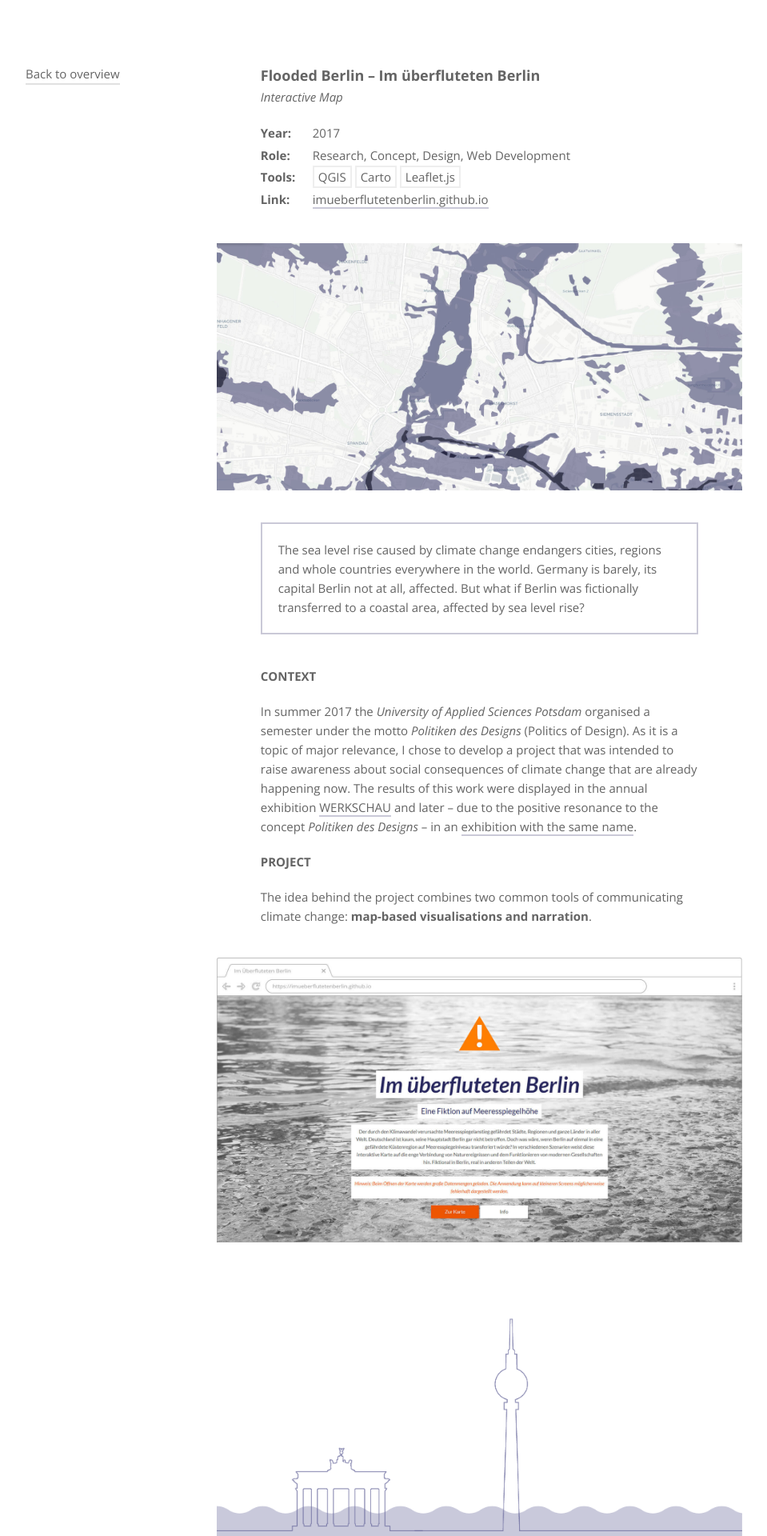
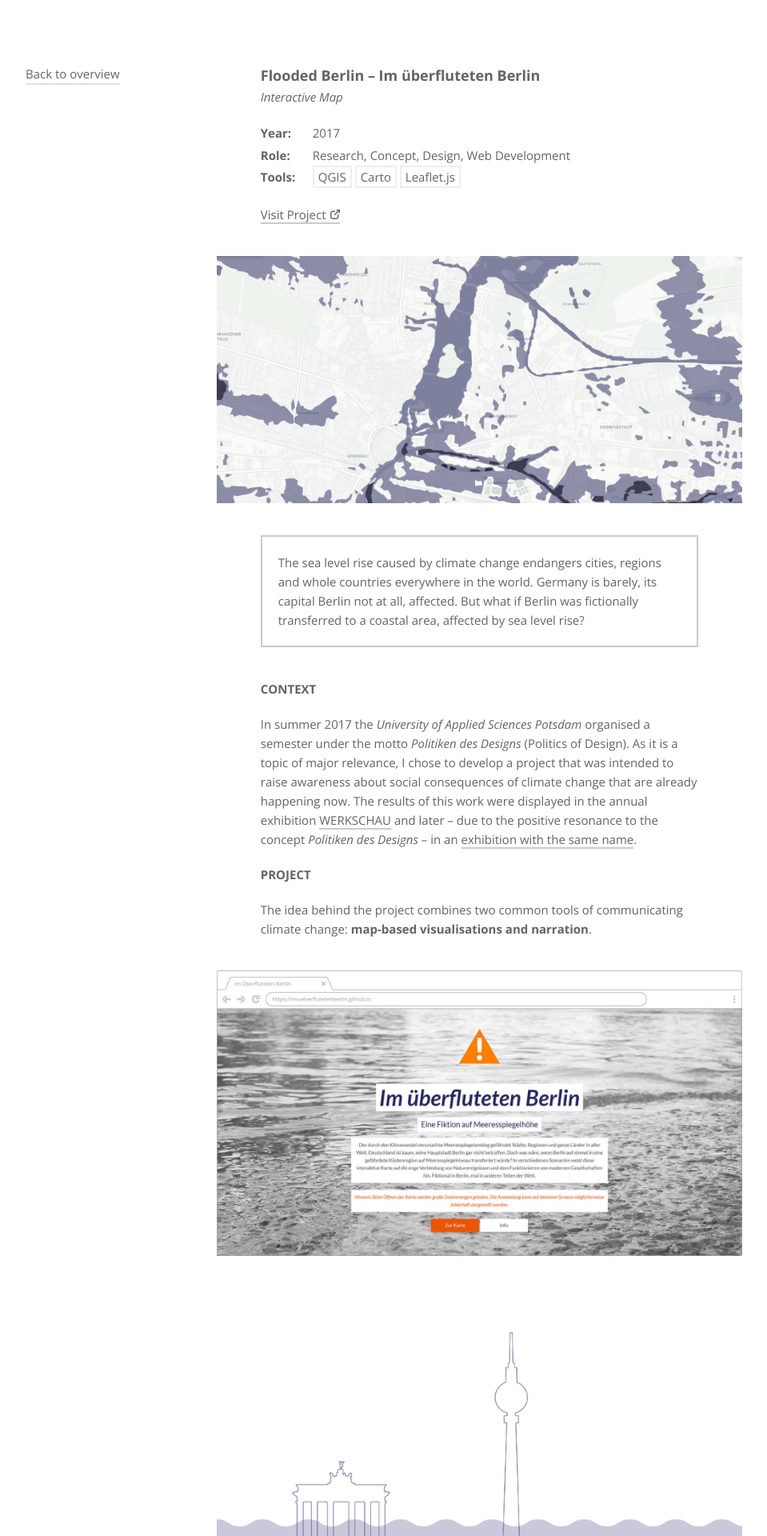
Before and after one commit to dnsos/deinns, a Jekyll site: the page built from _pages/im_ueberfluteten_berlin.md, in a window 1280 px wide. Shown: the top 1920 px of the page at 80% size, without its empty margins (160-1119 px from the left). Built offline with Jekyll 4.4.1, drawn with Linux system fonts in a browser that asks for light colours.

Commit message:
Changed self-labeling and Project link style

```diff
--- a/_layouts/project.html
+++ b/_layouts/project.html
@@ -8,8 +8,10 @@
 
   <header class="c-project__header">
     <section class="c-project__meta">
+        <hgroup>
             <h1>{{page.title}}{% if page.subtitle %} – {{page.subtitle}}{% endif %}</h1>
-        <p>{{page.excerpt}}</p>
+            <h2>{{page.excerpt}}</h2>
+        </hgroup>
       <dl>
         <div>
           <dt>Year:</dt>
@@ -36,13 +38,10 @@
           </dd>
         </div>
         {% endif %}
+      </dl>
       {% if page.external-link %}
-          <div>
-            <dt>Link:</dt>
-            <dd><a href="https://{{page.external-link}}">{{page.external-link}}</a></dd>
-          </div>
+      <p><a href="https://{{page.external-link}}">Visit Project</a></p>
       {% endif %}
-        </dl>
     </section>
   </header>
 
--- a/_scss/_projects.scss
+++ b/_scss/_projects.scss
@@ -74,12 +74,23 @@
           }
         }
 
-        h1 {
-          margin-bottom: 0;
-        }
+        .c-project__meta {
 
-        p {
-          font-style: italic;
+          h1 {
+            margin-bottom: 0;
+          }
+
+          h2 {
+            font-weight: 400;
+            font-style: italic;
+          }
+
+          a::after {
+            content: url("/img/ic_link.svg");
+            display: inline-block;
+            width: 1.2rem;
+            margin-left: .5rem;
+          }
         }
 
         dl {
--- a/index.html
+++ b/index.html
@@ -1,7 +1,7 @@
 ---
 layout: default
-title: I am Dennis Ostendorf, Interface Designer and Developer from Berlin
-excerpt: I am Dennis Ostendorf, Interface Designer and Developer from Berlin
+title: I am Dennis Ostendorf, Information Designer and Developer from Berlin
+excerpt: I am Dennis Ostendorf, Information Designer and Developer from Berlin
 author: Dennis
 ---
 
@@ -10,7 +10,7 @@
         <a href="{{site.baseurl}}">
             <h1>Hi, I am Dennis Ostendorf,</h1>
         </a>
-        <p>Interface Designer and Developer from Berlin.</p>
+        <p>Information Designer and Developer from Berlin.</p>
     </section>
     {% include contact.html %}
 </header>
```
Lines whose indentation alone changed are shown as unchanged.
